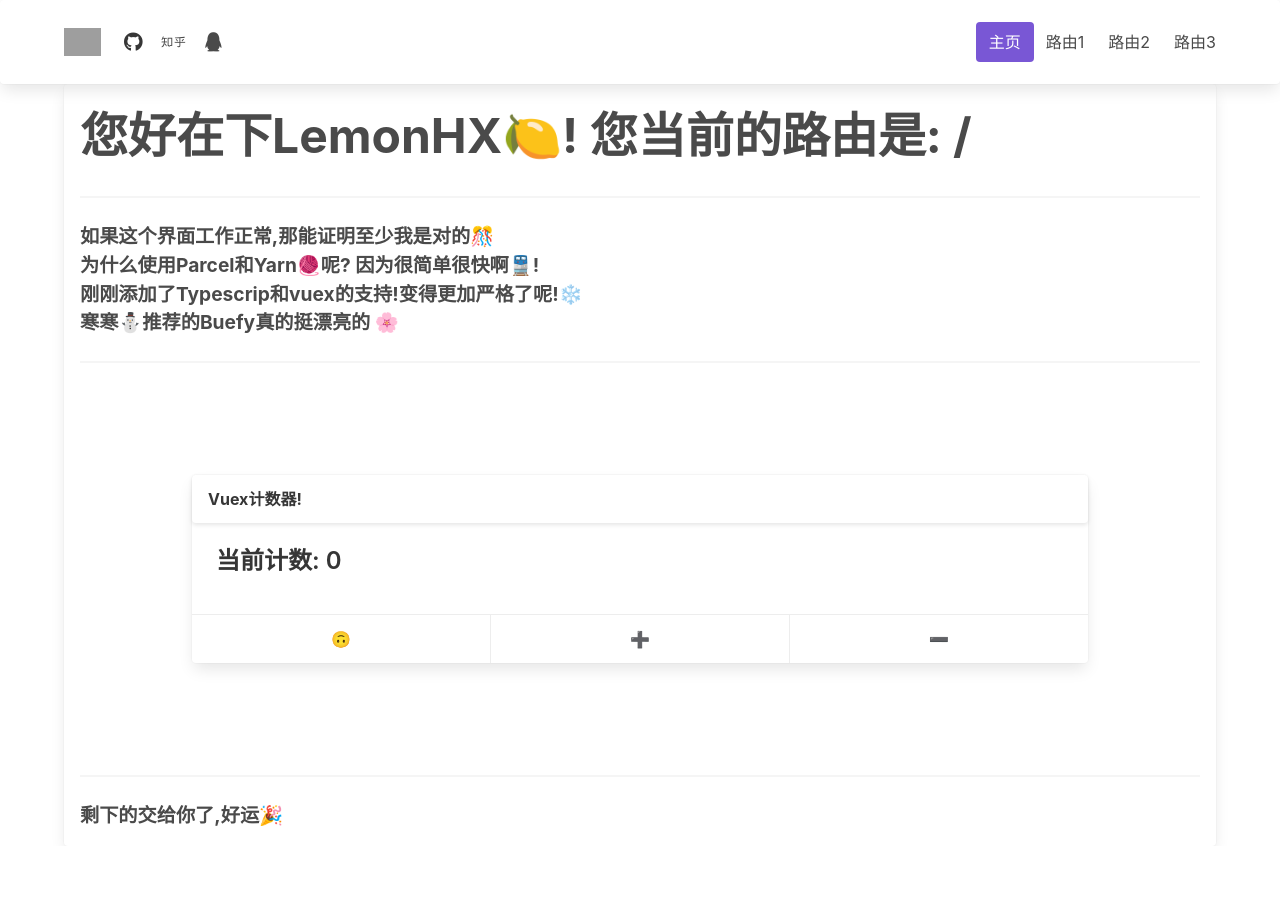
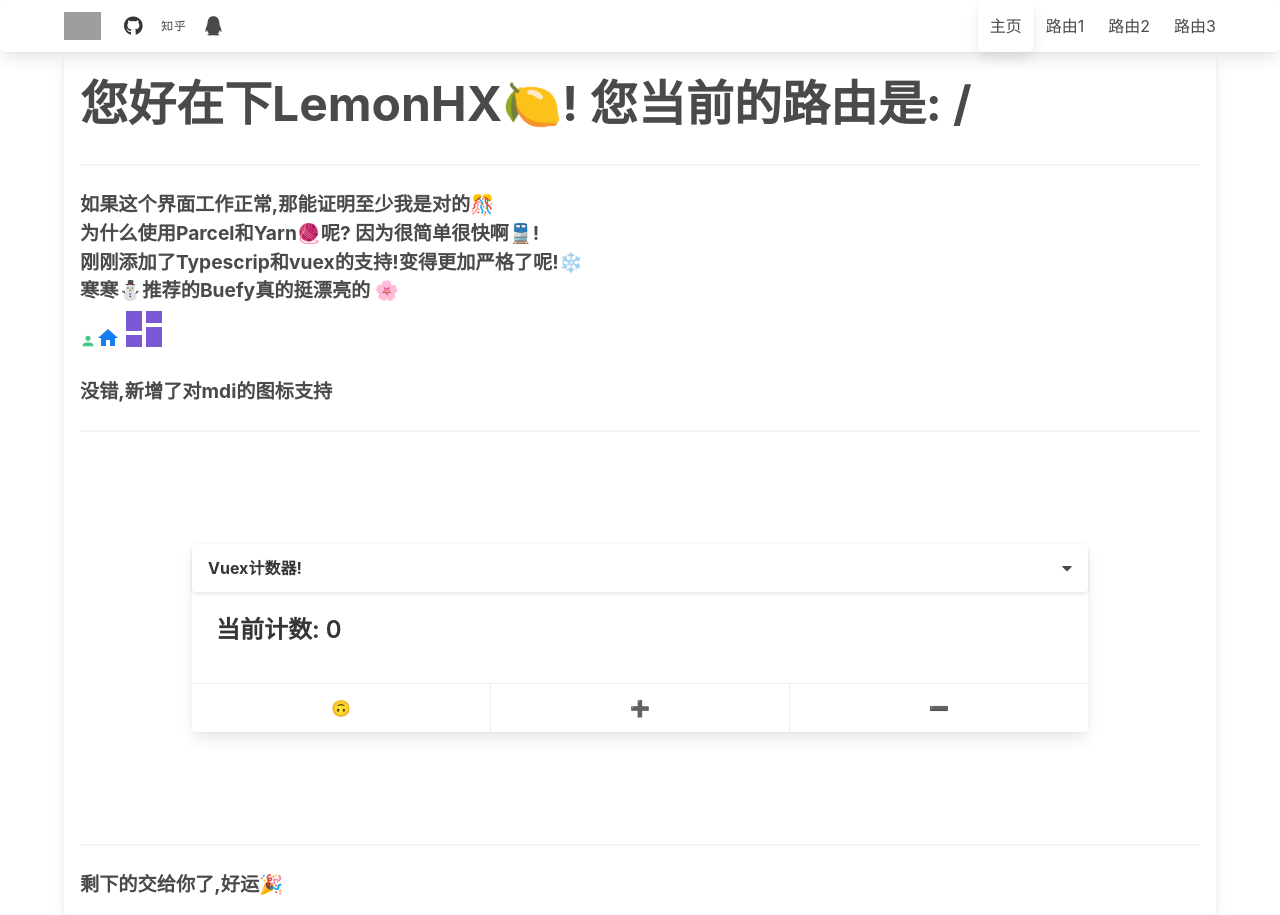
Before and after one commit to LemonHX/vue-parcel-ts, a Vue app: page / in a window 1280 px wide. Before the commit the page ends 846 px from the top, so only its background shows below. Built offline with nearby package versions, Linux system fonts and the light colour scheme; grey boxes are pictures that could not be loaded.

Commit message:
🍋 修复了nav,添加了mdicon和动画的支持,规范了tscofig

```diff
--- a/package.json
+++ b/package.json
@@ -27,15 +27,17 @@
   "dependencies": {
     "@fortawesome/fontawesome-svg-core": "^1.2.19",
     "@fortawesome/free-solid-svg-icons": "^5.9.0",
-    "@fortawesome/vue-fontawesome": "^0.1.6",
+    "@mdi/font": "^3.8.95",
     "@types/jest": "^24.0.15",
     "@types/vue": "^2.0.0",
     "@types/vue-router": "^2.0.0",
+    "animate.css": "^3.7.2",
     "axios": "^0.19.0",
     "babel-jest": "^24.8.0",
     "buefy": "^0.7.10",
     "jest": "^24.8.0",
     "sass": "^1.22.4",
+    "scss": "^0.2.4",
     "ts-jest": "^24.0.2",
     "tslint": "^5.18.0",
     "typescript": "^3.5.3",
--- a/src/App.vue
+++ b/src/App.vue
@@ -1,6 +1,6 @@
 <template>
   <div id="mainframe">
-    <nav class="navbar docs-navbar is-spaced is-shaded card">
+    <nav class="navbar docs-navbar is-shaded card animated fadeInDown" id="nav">
       <div class="container">
         <div class="navbar-brand">
           <a href="/" class="navbar-item is-active" title="Created By LemonHX">
@@ -25,18 +25,18 @@
               <i class="fab fa-qq"></i>
             </span>
           </a>
-          <span class="navbar-burger burger">
+          <span class="navbar-burger burger" id="btnnav" v-on:click="active_menu">
             <span></span>
             <span></span>
             <span></span>
           </span>
         </div>
-        <div class="navbar-menu">
+        <div class="navbar-menu" id="nvmn">
           <div class="navbar-end">
-            <a href="/" class="navbar-item" id="r0">主页</a>
-            <a href="/ru1" class="navbar-item" id="ru1">路由1</a>
-            <a href="/ru2" class="navbar-item" id="ru2">路由2</a>
-            <a href="/ru3" class="navbar-item" id="ru3">路由3</a>
+            <a href="/" class="navbar-item" id="/">主页</a>
+            <a href="/ru1" class="navbar-item" id="/ru1">路由1</a>
+            <a href="/ru2" class="navbar-item" id="/ru2">路由2</a>
+            <a href="/ru3" class="navbar-item" id="/ru3">路由3</a>
           </div>
         </div>
       </div>
@@ -46,16 +46,34 @@
 </template>
 
 <script lang="ts">
+import store from "./storage/AppStore";
 export default {
   name: "App",
   mounted() {
     let cp = this.$route.path;
-    if (cp == "/") {
-      document.getElementById("r0")!.classList.add("button");
-      document.getElementById("r0")!.classList.add("is-link");
-    } else {
-      document.getElementById(cp.split("/")[1])!.classList.add("button");
-      document.getElementById(cp.split("/")[1])!.classList.add("is-link");
+    document.getElementById(cp)!.classList.add("card");
+    //滚动监听
+    window.addEventListener("scroll", this.sticknav);
+  },
+  methods: {
+    sticknav() {
+      var dis = document.documentElement.scrollTop;
+      if (dis >= 100) {
+        document.getElementById("nav")!.classList.add("is-fixed-top");
+      } else {
+        document.getElementById("nav")!.classList.remove("is-fixed-top");
+      }
+    },
+    active_menu() {
+      if (!store.state.mobile_menu) {
+        document.getElementById("btnnav")!.classList.add("is-active");
+        document.getElementById("nvmn")!.classList.add("is-active");
+        store.commit("switch_menu_state");
+      } else {
+        document.getElementById("btnnav")!.classList.remove("is-active");
+        document.getElementById("nvmn")!.classList.remove("is-active");
+        store.commit("switch_menu_state");
+      }
     }
   }
 };
@@ -68,4 +86,6 @@ export default {
   height: 100%
 i
   font-size: 1.2em
+.card
+  border-radius:5px
 </style>
--- a/src/components/HelloWorld.vue
+++ b/src/components/HelloWorld.vue
@@ -1,19 +1,36 @@
 <template>
   <div id="back">
-    <div class="hello-world card">
-      <h1>您好在下LemonHX🍋! 您当前的路由是: {{current_route}}</h1>
+    <div class="hello-world card animated fadeInLeft">
+      <h1 class="animated pulse">您好在下LemonHX🍋! 您当前的路由是: {{current_route}}</h1>
       <hr />
       <h3>如果这个界面工作正常,那能证明至少我是对的🎊‍</h3>
       <h3>为什么使用Parcel和Yarn🧶呢? 因为很简单很快啊🚆!</h3>
       <h3>刚刚添加了Typescrip和vuex的支持!变得更加严格了呢!❄️</h3>
       <h3>寒寒⛄推荐的Buefy真的挺漂亮的 🌸</h3>
-      <hr />
-
-      <b-collapse class="card" aria-id="contentIdForA11y3" style="margin:10%;">
+      <div class="block">
+            <b-icon
+                icon="account"
+                size="is-small"
+                type="is-success">
+            </b-icon>
+            <b-icon
+                icon="home"
+                size="is-middle"
+                type="is-info">
+            </b-icon>
+            <b-icon
+                icon="view-dashboard"
+                size="is-large"
+                type="is-primary">
+            </b-icon>
+        </div>
+        <h3>没错,新增了对mdi的图标支持</h3>
+              <hr />
+      <b-collapse class="card animated rollIn" aria-id="contentIdForA11y3" style="margin:10%;">
         <div slot="trigger" class="card-header" role="button" aria-controls="contentIdForA11y3">
           <p class="card-header-title">Vuex计数器!</p>
           <a class="card-header-icon">
-            <i class="fab fa-caret-down"></i>
+            <i class="fas fa-caret-down"></i>
           </a>
         </div>
         <div class="card-content">
@@ -44,7 +61,7 @@ export default {
   },
   data(): object {
     return {
-      current_route: this.$route.path.toString()
+      current_route: this.$route.path.toString(),
     };
   },
   methods: {
@@ -53,7 +70,7 @@ export default {
     },
     decrement() {
       store.commit("decrement");
-    }
+    },
   }
 };
 </script>
@@ -73,8 +90,11 @@ export default {
 h1
   font-size: 3em
   font-weight: bold
+  animation-delay: 0.7s
 
 h3
   font-size: 1.2em
   font-weight: bold
+.rollIn
+  animation-delay: 1s
 </style>
--- a/src/main.ts
+++ b/src/main.ts
@@ -4,14 +4,13 @@ import App from './App.vue'
 
 import Buefy from 'buefy'
 import 'buefy/dist/buefy.css'
-import { FontAwesomeIcon } from '@fortawesome/vue-fontawesome'
+import '@mdi/font/scss/materialdesignicons.scss'
 import '@fortawesome/fontawesome-free/css/all.css'
-Vue.component('vue-fontawesome', FontAwesomeIcon)
+import 'animate.css/animate.min.css'
 Vue.config.productionTip = false
 
 Vue.use(Buefy, {
-  defaultIconComponent: 'vue-fontawesome',
-  defaultIconPack: 'fas'
+  defaultIconPack: 'mdi'
 })
 
 let _ = new Vue({
--- /dev/null
+++ b/src/storage/AppStore.ts
@@ -0,0 +1,13 @@
+import Vuex from "vuex"
+import Vue from "vue"
+Vue.use(Vuex)
+const store = new Vuex.Store({
+  state: {
+    mobile_menu: false
+  },
+  mutations: {
+    switch_menu_state: state => state.mobile_menu ? state.mobile_menu = false : state.mobile_menu = true,
+  }
+})
+
+export default store
--- a/tsconfig.json
+++ b/tsconfig.json
@@ -19,7 +19,10 @@
   ],
   "exclude": [
     "**/*.test.ts",
+    "**/*.spec.ts",
     "**/*.test.js",
+    "**/*.spec.js",
+    "dist",
     "node_modules"
   ]
 }
```
Also changed, not shown: 1 other file (tests, documents, lock files or other folders).
